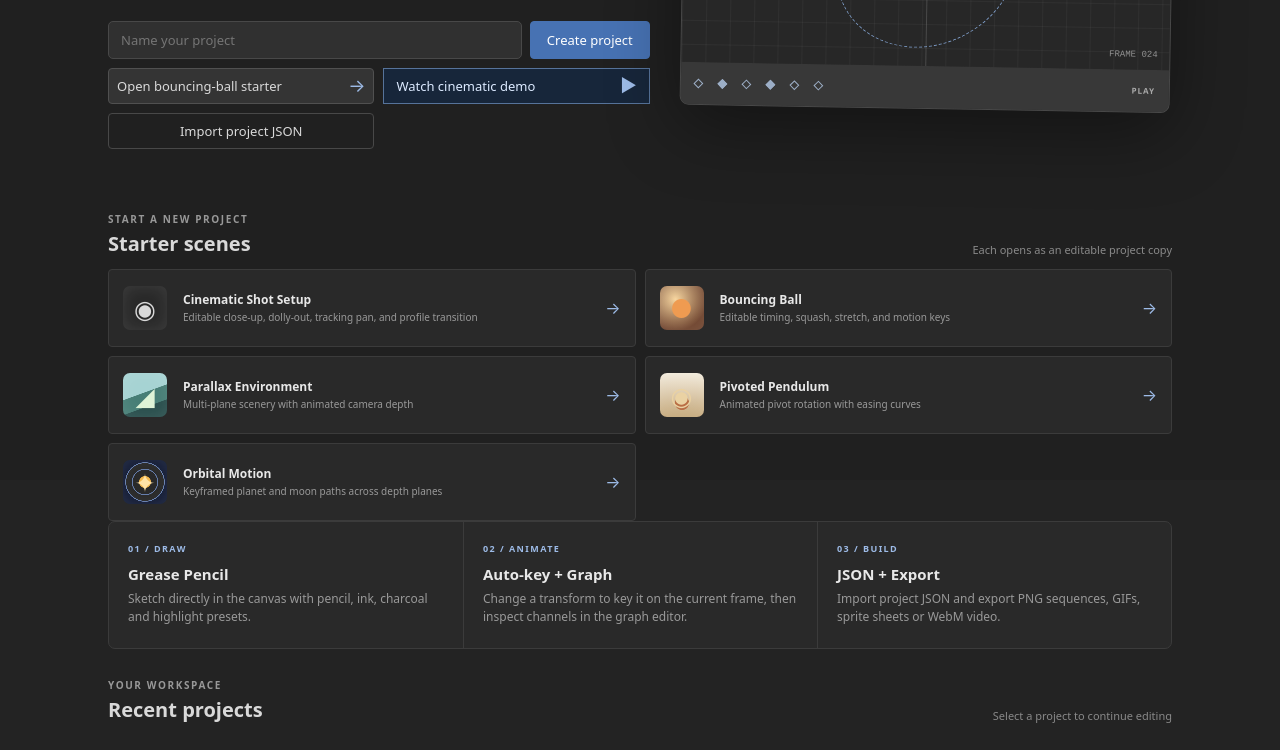
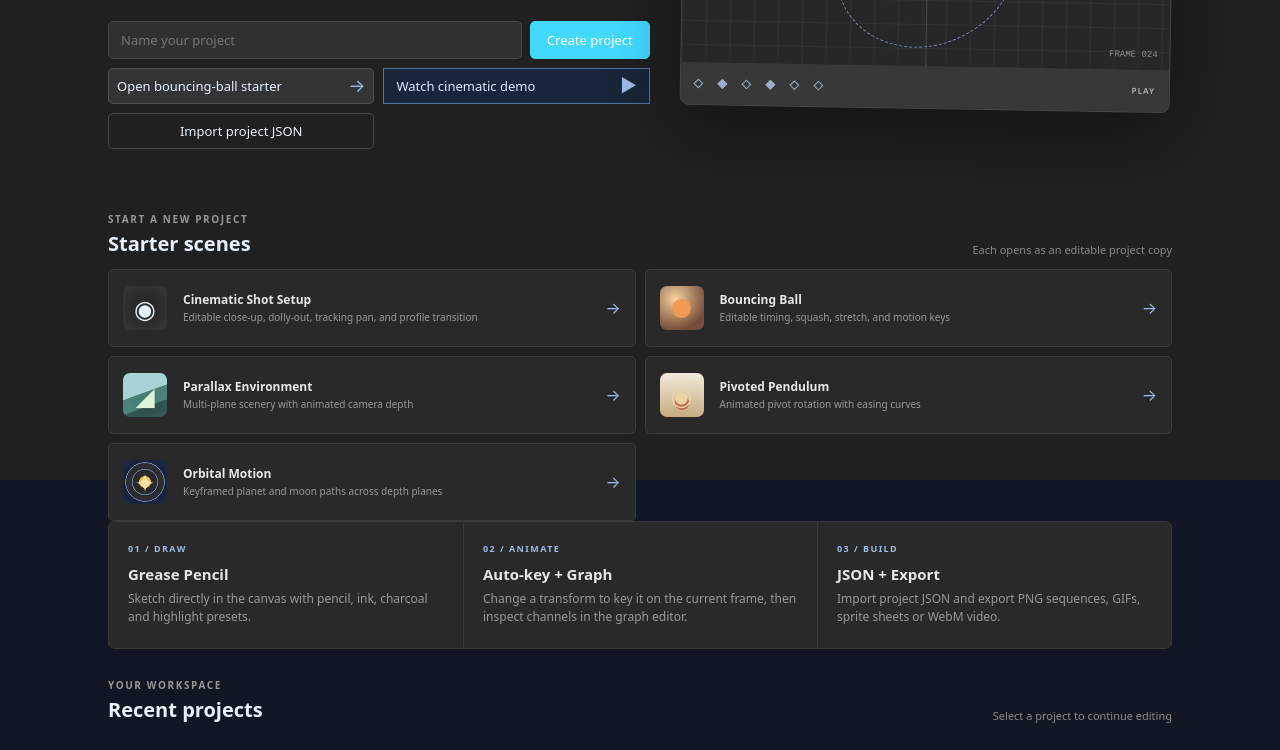
Before and after one commit to lawrenceibeh60-glitch/kyro-web-space-one1, a website with bundled scripts: page kyro-anime-engine/frontend/index.html in a window 1280 px wide. Shown: the part 320-1070 px from the top of the page. Built offline with nearby package versions, Linux system fonts and the light colour scheme; files whose address does not match are found by name.

Commit message:
Refresh KAE editor with restrained neon glass palette

```diff
--- a/kyro-anime-engine/frontend/css/base/variables.css
+++ b/kyro-anime-engine/frontend/css/base/variables.css
@@ -1,7 +1,7 @@
-/* frontend/css/base/variables.css - Blender-like dark theme */
+/* KAE palette: deep graphite-blue, restrained glass surfaces, electric cyan and warm gold accents. */
 :root {
-  --bg: #232323; --panel: #303030; --header: #3d3d3d; --field: #545454; --field-h: #656565; --line: #1a1a1a;
-  --text: #d9d9d9; --dim: #8f8f8f; --accent: #4772b3; --orange: #e87d0d; --workspace: #393939;
-  --slotC-h: clamp(104px, 22vh, 140px); --radius: 4px; --bar: 38px; --shelf: 42px; --right: clamp(150px, 28vw, 250px);
+  --bg: #101722; --panel: #182231; --header: #1c2939; --field: #26364a; --field-h: #31475f; --line: #34465b;
+  --text: #e8f2ff; --dim: #8fa6bd; --accent: #43d9ff; --orange: #ffd166; --workspace: #172334;
+  --slotC-h: clamp(104px, 22vh, 140px); --radius: 5px; --bar: 38px; --shelf: 42px; --right: clamp(150px, 28vw, 250px);
   --font: system-ui, -apple-system, "Segoe UI", Roboto, sans-serif;
 }
```
